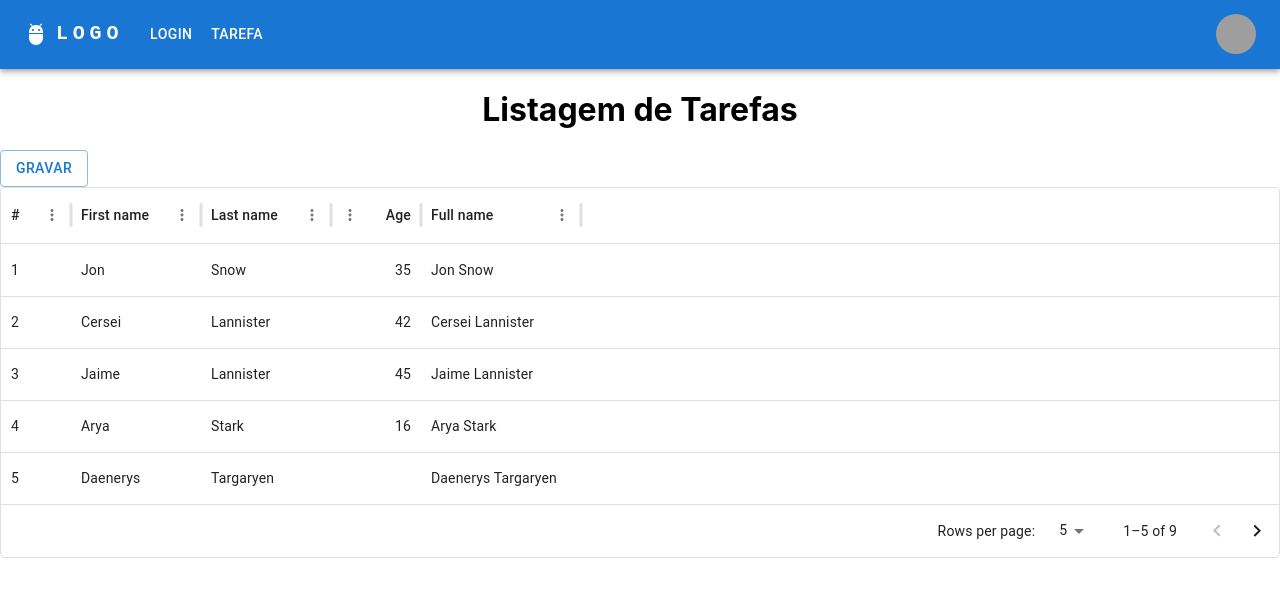
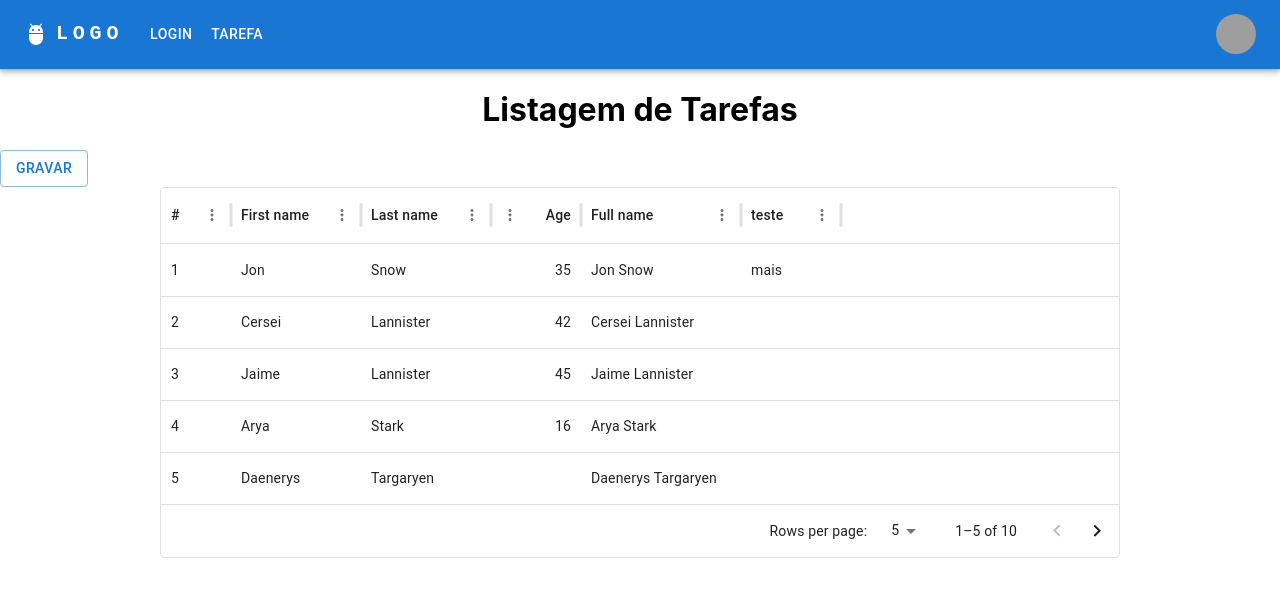
Before and after one commit to gilsonsantiago/daw2-frontend, a React (Create React App) app: page /tarefa in a window 1280 px wide. Shown: the top 596 px of the page. Built offline with nearby package versions, Linux system fonts and the light colour scheme; grey boxes are pictures that could not be loaded.

Commit message:
alteração da tarefa

```diff
--- a/src/Components/CardTarefa/index.js
+++ b/src/Components/CardTarefa/index.js
@@ -1,11 +1,25 @@
 import * as React from 'react';
+
 import { DataGrid } from '@mui/x-data-grid';
 import Grid from '@mui/material/Grid';
+import { Box } from '@mui/material';
 
 const columns = [
-    { field: 'id', headerName: '#', width: 70 },
-    { field: 'firstName', headerName: 'First name', width: 130 },
-    { field: 'lastName', headerName: 'Last name', width: 130 },
+  {
+    field: 'id',
+    headerName: '#',
+    width: 70
+  },
+  {
+    field: 'firstName',
+    headerName: 'First name',
+    width: 130
+  },
+  {
+    field: 'lastName',
+    headerName: 'Last name',
+    width: 130
+  },
   {
     field: 'age',
     headerName: 'Age',
@@ -20,10 +34,19 @@ const columns = [
     width: 160,
     valueGetter: (value, row) => `${row.firstName || ''} ${row.lastName || ''}`,
   },
+  {
+    field: 'teste',
+    headerName: 'teste',
+    description: 'This column has a value getter and is not sortable.',
+    sortable: false,
+    width: 100,
+
+  },
+
 ];
 
 const rows = [
-    { id: 1, lastName: 'Snow', firstName: 'Jon', age: 35 },
+  { id: 1, lastName: 'Snow', firstName: 'Jon', age: 35, teste: 'mais ' },
   { id: 2, lastName: 'Lannister', firstName: 'Cersei', age: 42 },
   { id: 3, lastName: 'Lannister', firstName: 'Jaime', age: 45 },
   { id: 4, lastName: 'Stark', firstName: 'Arya', age: 16 },
@@ -32,23 +55,33 @@ const columns = [
   { id: 7, lastName: 'Clifford', firstName: 'Ferrara', age: 44 },
   { id: 8, lastName: 'Frances', firstName: 'Rossini', age: 36 },
   { id: 9, lastName: 'Roxie', firstName: 'Harvey', age: 65 },
+  { id: 10, lastName: 'Gilson', firstName: 'Santiago', age: 65 },
 ];
 
 
-function CardTarefa(){
+function CardTarefa() {
 
   return (
+    <Box
+      sx={{
+        width: "100%",
+        display: "flex",
+        alignItems: 'center',
+        justifyContent: 'center'
+      }}
+    >
       <Grid
+        sx={{ width: '75%' }}
+        alignItems="center"
         container
         justifyContent="center"
-        alignItems="center"
+
       >
         <DataGrid
-
           rows={rows}
           columns={columns}
           sx={{
-              width : "75% !important"
+            width: "75% !important"
           }}
           initialState={{
             pagination: {
@@ -59,6 +92,7 @@ function CardTarefa(){
 
         />
       </Grid>
+    </Box>
   )
 
 }
```
Lines whose indentation alone changed are shown as unchanged.
